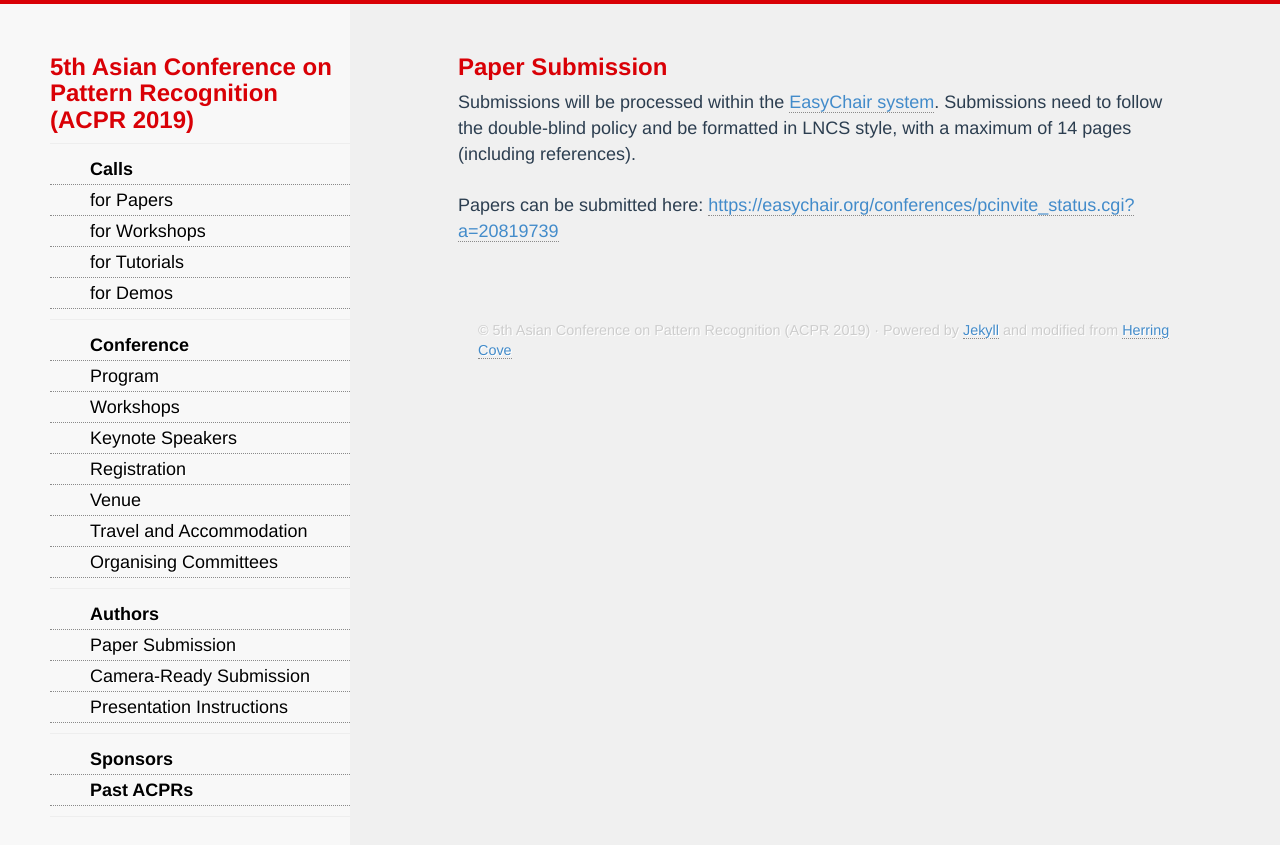
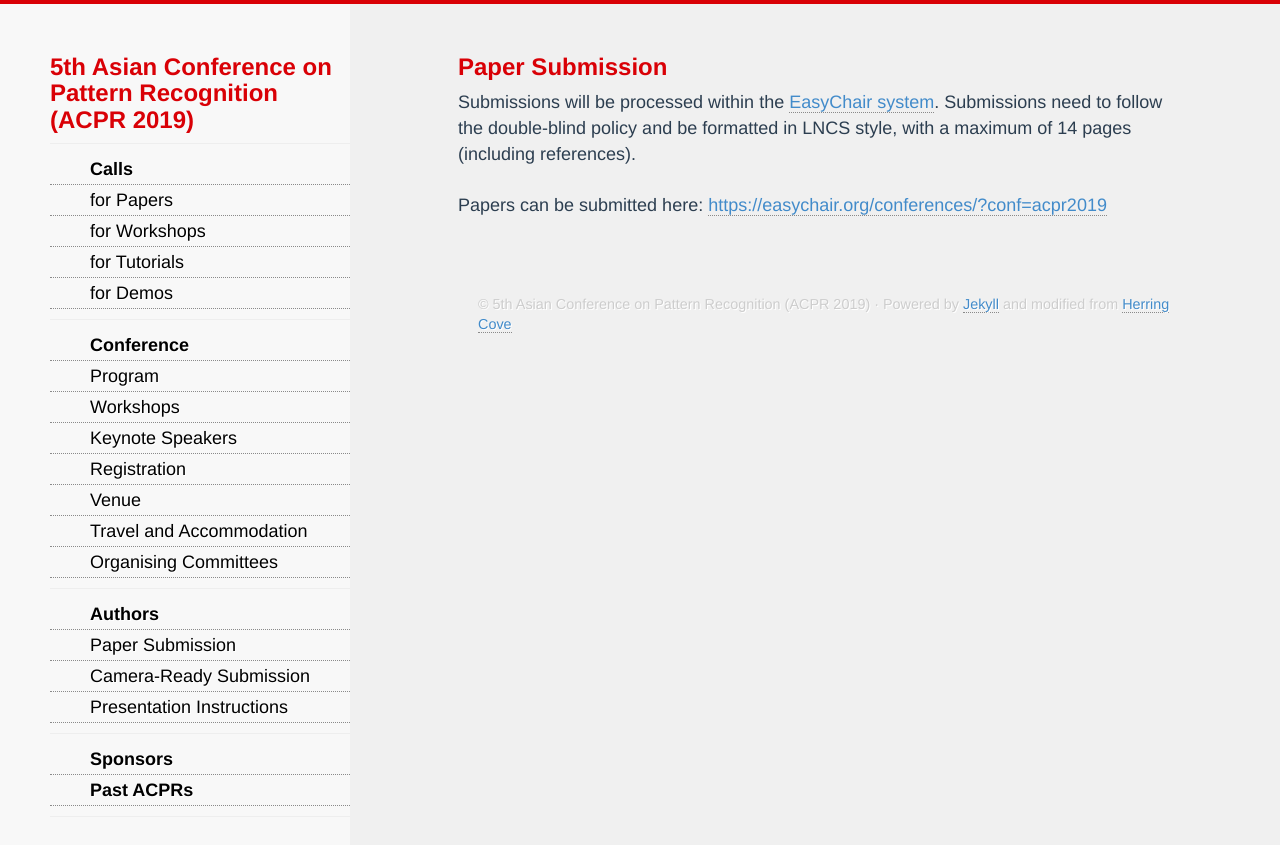
Before and after one commit to AndrewChenUoA/ACPR2019, a Jekyll site: the page built from submission.html, in a window 1280 px wide. Shown: the top 845 px of the page. Built offline with Jekyll 4.4.1, drawn with Linux system fonts in a browser that asks for light colours; nearby versions of some CDN libraries; Markdown is read by kramdown in place of the engine named in the settings; some of the changed lines change nothing that is shown.

Commit message:
Update easychair link

```diff
--- a/submission.html
+++ b/submission.html
@@ -3,6 +3,6 @@ title: ACPR 2019 - The 5th Asian Conference on Pattern Recognition
 ---
 <div>
 <h3>Paper Submission</h3>
-Submissions will be processed within the <a href="https://easychair.org/conferences/pcinvite_status.cgi?a=20819739">EasyChair system</a>. Submissions need to follow the double-blind policy and be formatted in LNCS style, with a maximum of 14 pages (including references).<br/><br/>
-Papers can be submitted here: <a href="https://easychair.org/conferences/pcinvite_status.cgi?a=20819739">https://easychair.org/conferences/pcinvite_status.cgi?a=20819739</a>
+Submissions will be processed within the <a href="https://easychair.org/conferences/?conf=acpr2019">EasyChair system</a>. Submissions need to follow the double-blind policy and be formatted in LNCS style, with a maximum of 14 pages (including references).<br/><br/>
+Papers can be submitted here: <a href="https://easychair.org/conferences/?conf=acpr2019">https://easychair.org/conferences/?conf=acpr2019</a>
 </div>
```
